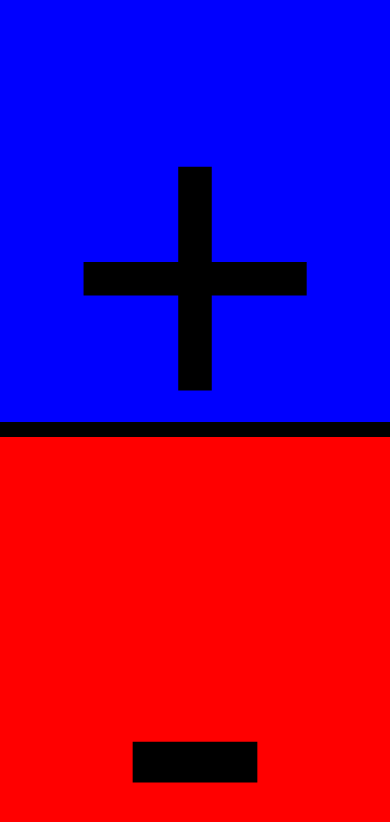
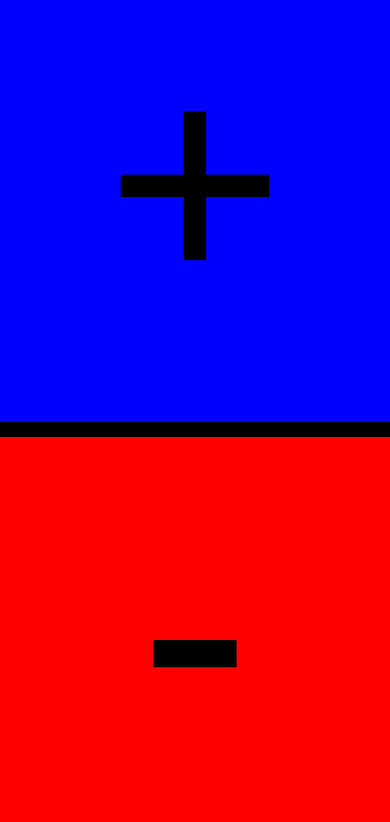
Before and after one commit to Miguelcherpt/IvaCalculatorESP, a plain HTML site: page index.html in a window 390 px wide. Drawn offline with Linux system fonts and the light colour scheme.

Commit message:
Update mobile.css

```diff
--- a/mobile.css
+++ b/mobile.css
@@ -28,5 +28,5 @@
 a{
 	margin: 0 auto;
 	text-align: center;
-    font-size: 30em;
+    font-size: 20em;
 }
```
